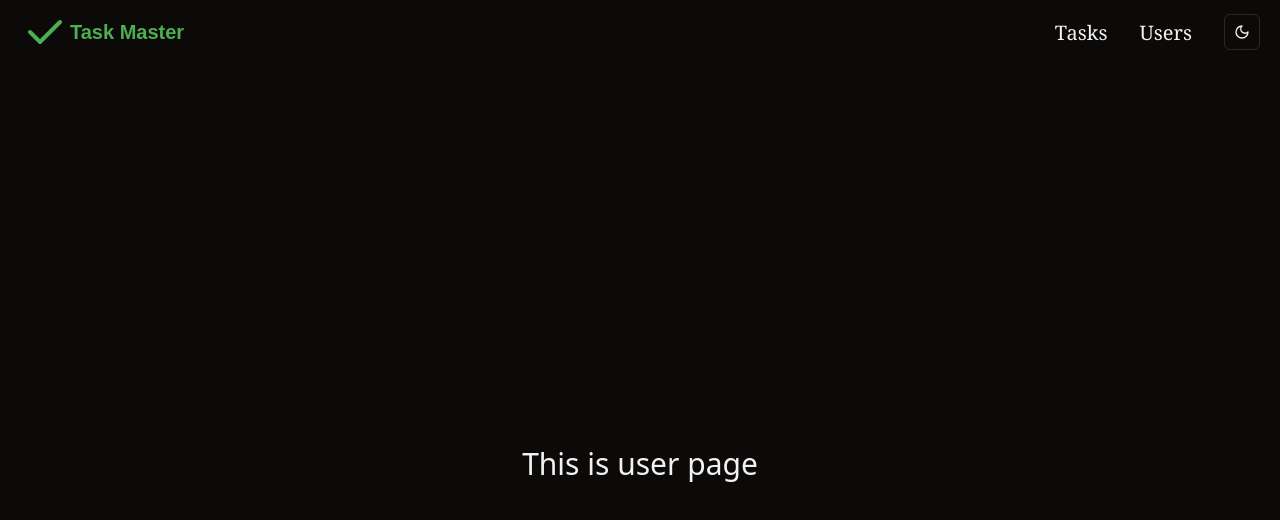
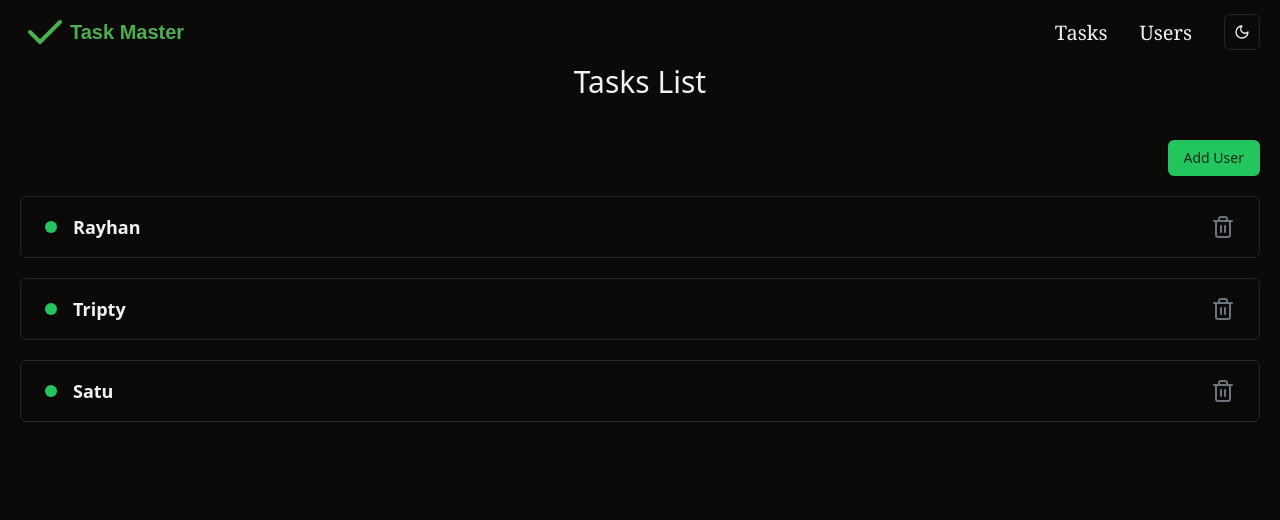
Before and after one commit to Rayhan108/explore-redux-upgraded, a React (Vite) app: page /users in a window 1280 px wide. Shown: the top 520 px of the page. Built offline with nearby package versions, Linux system fonts and the light colour scheme.

Commit message:
Assigning users to a task

```diff
--- a/src/Pages/Users/Users.tsx
+++ b/src/Pages/Users/Users.tsx
@@ -1,10 +1,27 @@
+import { AddUserModal } from "@/module/AddUserModal/AddUserModal";
+import { selectUsers } from "@/redux/features/user/userSlice";
+import { useAppSelector } from "@/redux/hook";
+import UserCard from "./userCard";
 
 
 const Users = () => {
+    const users= useAppSelector(selectUsers)
     return (
-        <div>
-            <h1 className="text-3xl h-screen flex justify-center items-center">This is user page</h1>
+        <>
+        <h1 className="text-3xl flex justify-center items-center">Tasks List</h1>
+
+        <div className="mx-auto max-w-7xl px-5 mt-10">
+          <div className="flex justify-end">
+
+            <AddUserModal />
+          </div>
+          <div className="space-y-5 mt-5">
+            {users?.map((user) => (
+              <UserCard user={user} key={user.id} />
+            ))}
+          </div>
         </div>
+      </>
     );
 };
 
--- /dev/null
+++ b/src/Pages/Users/userCard.tsx
@@ -0,0 +1,40 @@
+
+import { cn } from "@/lib/utils";
+import { removeUser } from "@/redux/features/user/userSlice";
+import { useAppDispatch } from "@/redux/hook";
+import {  IUser } from "@/types";
+import { Trash2 } from "lucide-react";
+
+
+interface IProps{
+    user:IUser;
+}
+
+export default function UserCard({user}:IProps) {
+  const dispatch = useAppDispatch();
+  return (
+<div className="border px-6 py-4 rounded-md shadow-sm">
+  <div className="flex justify-between items-center">
+    {/* Task Title Section */}
+    <div className="flex gap-4 items-center">
+      {/* Status Indicator */}
+      <div className={cn("w-3 bg-green-500 h-3 rounded-full",{
+        // " bg-green-500":task.priority == "low",
+
+      })}></div>
+      {/* Task Title */}
+      <h1 className={"text-lg font-semibold"}>{user.name}</h1>
+    </div>
+
+    {/* Action Buttons */}
+    <div className="flex gap-3 items-center">
+
+      <Trash2 onClick={()=>dispatch(removeUser(user.id))} className="text-gray-500 cursor-pointer hover:text-red-500" />
+
+    </div>
+  </div>
+
+</div>
+
+  );
+}
--- a/src/module/AddTaskModal/AddTaskModal.tsx
+++ b/src/module/AddTaskModal/AddTaskModal.tsx
@@ -18,7 +18,8 @@ import { Select, SelectContent,  SelectItem,  SelectTrigger, SelectValue } from
 import { Textarea } from "@/components/ui/textarea";
 import { cn } from "@/lib/utils";
 import { addTask } from "@/redux/features/task/taskSlice";
-import { useAppDispatch } from "@/redux/hook";
+import { selectUsers } from "@/redux/features/user/userSlice";
+import { useAppDispatch, useAppSelector } from "@/redux/hook";
 import { ITask } from "@/types";
 import { format } from "date-fns";
 import { CalendarIcon } from "lucide-react";
@@ -27,6 +28,7 @@ import { FieldValues, SubmitHandler, useForm } from "react-hook-form"
 
 export function AddTaskModal() {
     const form = useForm();
+    const users = useAppSelector(selectUsers)
     const dispatch = useAppDispatch();
     const onSubmit:SubmitHandler<FieldValues> = (data)=>{
         // console.log(data);
@@ -134,6 +136,30 @@ export function AddTaskModal() {
             </FormItem>
           )}
         />
+  <FormField
+          control={form.control}
+          name="assignedTo"
+          render={({ field }) => (
+            <FormItem>
+              <FormLabel>Assigned To</FormLabel>
+              <Select onValueChange={field.onChange} defaultValue={field.value}>
+                <FormControl>
+                  <SelectTrigger>
+                    <SelectValue placeholder="Select a user for assign task" />
+                  </SelectTrigger>
+                </FormControl>
+                <SelectContent>
+                  {
+                    users.map((user)=>( <SelectItem key={user.id} value={user.id}>{user.name}</SelectItem>))
+                  }
+
+
+                </SelectContent>
+              </Select>
+
+            </FormItem>
+          )}
+        />
         <DialogFooter>
           <Button className="mt-5" type="submit">Save changes</Button>
         </DialogFooter>
--- /dev/null
+++ b/src/module/AddUserModal/AddUserModal.tsx
@@ -0,0 +1,66 @@
+import { Button } from "@/components/ui/button"
+
+import {
+  Dialog,
+  DialogContent,
+
+  DialogDescription,
+
+  DialogFooter,
+  DialogHeader,
+  DialogTitle,
+  DialogTrigger,
+} from "@/components/ui/dialog"
+import { Form, FormControl, FormField, FormItem, FormLabel } from "@/components/ui/form"
+import { Input } from "@/components/ui/input";
+
+import { addUser } from "@/redux/features/user/userSlice";
+import { useAppDispatch } from "@/redux/hook";
+import {  IUser } from "@/types";
+
+import { FieldValues, SubmitHandler, useForm } from "react-hook-form"
+
+
+export function AddUserModal() {
+    const form = useForm();
+    const dispatch = useAppDispatch();
+    const onSubmit:SubmitHandler<FieldValues> = (data)=>{
+        // console.log(data);
+        dispatch(addUser(data as IUser));
+    }
+  return (
+    <Dialog>
+      <DialogTrigger asChild>
+        <Button >Add User</Button>
+      </DialogTrigger>
+      <DialogContent className="sm:max-w-[425px]">
+        <DialogDescription className="sr-only">Fillup this form to add User</DialogDescription>
+        <DialogHeader>
+          <DialogTitle>Add User</DialogTitle>
+
+        </DialogHeader>
+     <Form {...form}>
+ <form className="space-y-3" onSubmit={form.handleSubmit(onSubmit)}>
+ <FormField
+    control={form.control}
+    name="name"
+    render={({field}) => (
+      <FormItem>
+         <FormLabel>Title</FormLabel>
+        <FormControl>
+          <Input {...field} value={field.value||""}/>
+        </FormControl>
+
+      </FormItem>
+    )}
+  />
+
+        <DialogFooter>
+          <Button className="mt-5" type="submit">Save changes</Button>
+        </DialogFooter>
+ </form>
+     </Form>
+      </DialogContent>
+    </Dialog>
+  )
+}
--- a/src/module/Task/taskCard.tsx
+++ b/src/module/Task/taskCard.tsx
@@ -2,10 +2,11 @@
 import { Checkbox } from "@/components/ui/checkbox";
 import { cn } from "@/lib/utils";
 import { deleteTask, toggleCompleteState } from "@/redux/features/task/taskSlice";
-import { useAppDispatch } from "@/redux/hook";
+import { useAppDispatch, useAppSelector } from "@/redux/hook";
 import { ITask } from "@/types";
 import { Trash2 } from "lucide-react";
 import { UpdateTask } from "../UpdateTask";
+import { selectUsers } from "@/redux/features/user/userSlice";
 
 interface IProps{
     task:ITask;
@@ -13,6 +14,8 @@ interface IProps{
 
 export default function TaskCard({task}:IProps) {
   const dispatch = useAppDispatch();
+  const users = useAppSelector(selectUsers)
+  const assignedUser = users.find((user)=>user.id == task.assignedTo)
   return (
 <div className="border px-6 py-4 rounded-md shadow-sm">
   <div className="flex justify-between items-center">
@@ -39,6 +42,7 @@ export default function TaskCard({task}:IProps) {
   </div>
 
   {/* Task Description */}
+  <p className="text-sm ">Assign To - {assignedUser?assignedUser.name:"No One"}</p>
   <p className="mt-4 text-sm text-gray-700">{task.description}</p>
 </div>
 
--- /dev/null
+++ b/src/redux/features/user/userSlice.ts
@@ -0,0 +1,57 @@
+import { RootState } from "@/redux/store";
+import { IUser } from "@/types";
+import { createSlice, nanoid, PayloadAction } from "@reduxjs/toolkit";
+
+interface InitialState {
+  users: IUser[];
+
+}
+
+
+type draftUser = Pick<IUser, "name" >;
+
+const createUser = (userData: draftUser): IUser => {
+  return {
+    id: nanoid(),
+    ...userData,
+  };
+};
+
+const initialState: InitialState = {
+  users: [
+    {
+      id: "hjklsdfghjks",
+   name:"Rayhan"
+    },
+    {
+      id: "asdfghjks",
+      name:"Tripty"
+    },
+    {
+      id: "sdfghjkhghjs",
+      name:"Satu"
+    },
+  ],
+
+};
+const userSlice = createSlice({
+  name: "user",
+  initialState,
+  reducers: {
+    addUser: (state, action: PayloadAction<IUser>) => {
+      const userData = createUser(action.payload);
+      state.users.push(userData);
+    },
+   removeUser: (state, action: PayloadAction<string>) => {
+      state.users = state.users.filter((user) => user.id !== action.payload);
+    },
+  },
+});
+export const selectUsers = (state: RootState) => {
+return state.user.users
+
+};
+
+export const { addUser,removeUser } =
+  userSlice.actions;
+export default userSlice.reducer;
--- a/src/redux/store.ts
+++ b/src/redux/store.ts
@@ -2,10 +2,12 @@ import {configureStore} from "@reduxjs/toolkit"
 import counterReducer from './features/counter/counterSlice'
 //import logger from "./midlewares/logger";
 import taskReducer from "./features/task/taskSlice"
+import userReducer from "./features/user/userSlice"
 export const store = configureStore({
     reducer:{
         counter:counterReducer,
-        todo:taskReducer
+        todo:taskReducer,
+        user:userReducer
     },
   //  middleware:(getDefaultMiddleware)=>getDefaultMiddleware().concat(logger)
 })
--- a/src/types.ts
+++ b/src/types.ts
@@ -5,4 +5,9 @@ export interface ITask {
     isComplete: boolean; // Indicates if the task is complete
     dueDate: string; // Due date for the task in ISO format
     priority: "low" | "medium" | "high"; // Priority level of the task
+    assignedTo:string | null;
 }
+export interface IUser{
+    id:string;
+    name:string;
+}
```
